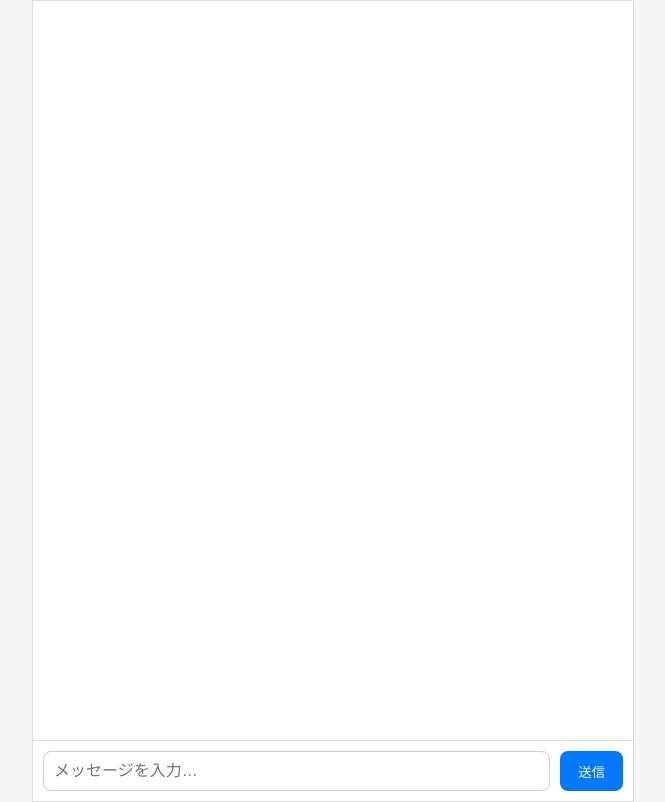
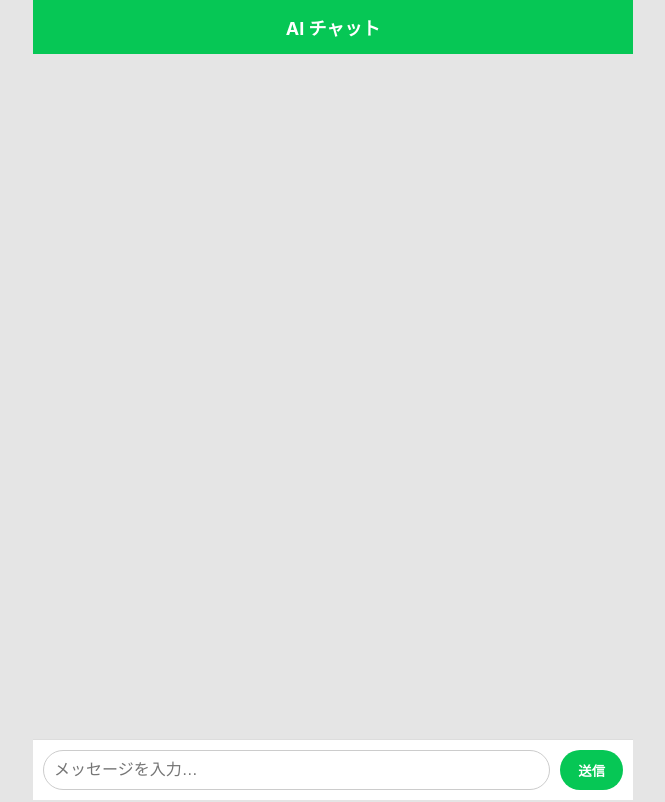
Before and after one commit to tanktopyamada/chatbot, a plain HTML site: page index.html in a window 1280 px wide. Shown: the whole page, without its empty margins (307-972 px from the left). Drawn offline with Linux system fonts and the light colour scheme.

Commit message:
Refactor index.html for better UI and layout
Updated styles and structure for improved UI.

```diff
--- a/index.html
+++ b/index.html
@@ -1,50 +1,67 @@
 <!DOCTYPE html>
 <html>
 <head>
-  <meta charset="UTF-8">
+  <meta charset="UTF-8" />
   <title>AI Chatbot</title>
   <style>
     body {
-      font-family: sans-serif;
+      margin: 0;
       padding: 0;
-      margin: 0;
-      background: #f5f5f5;
+      background: #e5e5e5;
+      font-family: -apple-system, BlinkMacSystemFont, "Helvetica Neue", "Segoe UI", sans-serif;
+    }
+
+    /* 上の緑のバー（LINEっぽいやつ） */
+    #header {
+      background: #06c755;
+      color: white;
+      padding: 14px;
+      font-size: 18px;
+      font-weight: bold;
+      text-align: center;
+      position: sticky;
+      top: 0;
+      z-index: 10;
     }
 
     #chat-container {
-      width: 100%;
       max-width: 600px;
       height: 100vh;
       margin: 0 auto;
       display: flex;
       flex-direction: column;
-      border: 1px solid #ddd;
-      background: white;
+      background: #e5e5e5;
     }
 
     #chat {
       flex: 1;
-      padding: 15px;
+      padding: 12px;
       overflow-y: auto;
     }
 
     .msg {
-      max-width: 70%;
+      max-width: 75%;
       padding: 10px 14px;
-      margin: 8px 0;
-      border-radius: 12px;
+      margin: 6px 0;
+      border-radius: 14px;
+      font-size: 15px;
       line-height: 1.4em;
-      width: fit-content;
+      display: inline-block;
+      white-space: pre-wrap;
     }
 
+    /* ユーザー（右側、LINEの緑） */
     .user {
-      background: #9be7ff;
+      background: #06c755;
+      color: white;
       margin-left: auto;
       border-bottom-right-radius: 0;
     }
 
+    /* AI（左側、白） */
     .ai {
-      background: #eee;
+      background: white;
+      color: #111;
       margin-right: auto;
       border-bottom-left-radius: 0;
     }
@@ -53,6 +70,7 @@
       padding: 10px;
       display: flex;
       gap: 10px;
+      background: white;
       border-top: 1px solid #ddd;
     }
 
@@ -61,20 +79,22 @@
       padding: 10px;
       font-size: 16px;
       border: 1px solid #ccc;
-      border-radius: 8px;
+      border-radius: 20px;
+      outline: none;
     }
 
     #send-btn {
       padding: 10px 18px;
-      background: #0078ff;
+      background: #06c755;
       color: white;
       border: none;
-      border-radius: 8px;
+      border-radius: 20px;
+      font-weight: bold;
       cursor: pointer;
     }
 
-    #send-btn:hover {
-      background: #005fcc;
+    #send-btn:active {
+      background: #05b24c;
     }
 
     .loading {
@@ -86,6 +106,8 @@
 
 <body>
   <div id="chat-container">
+    <div id="header">AI チャット</div>
+
     <div id="chat"></div>
 
     <div id="input-area">
@@ -110,7 +132,7 @@
     function showLoading() {
       loadingDiv = document.createElement("div");
       loadingDiv.className = "msg ai loading";
-      loadingDiv.textContent = "AIが入力中…";
+      loadingDiv.textContent = "..." ;
       chat.appendChild(loadingDiv);
       chat.scrollTop = chat.scrollHeight;
     }
```
